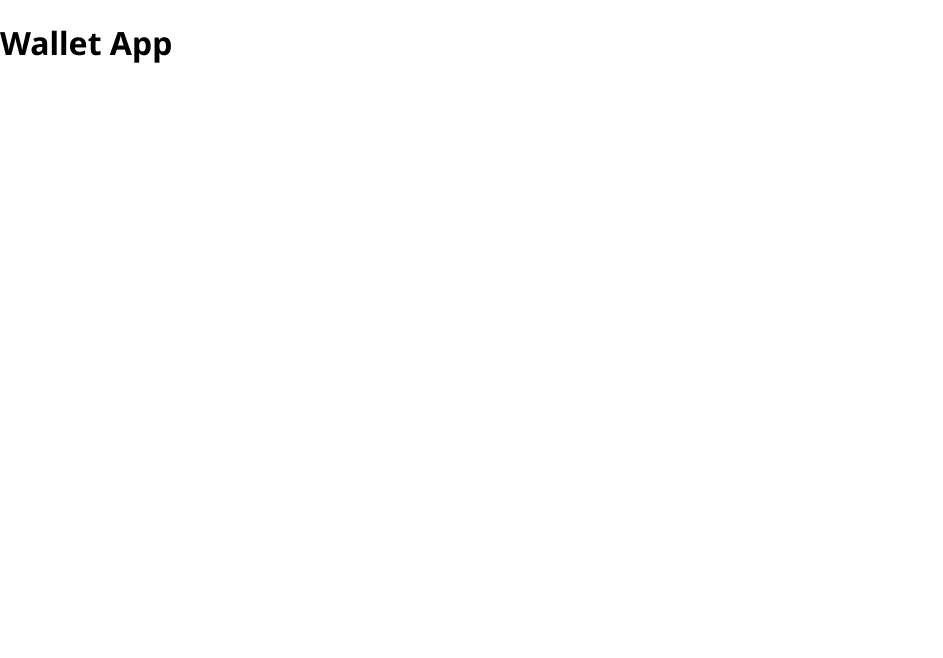
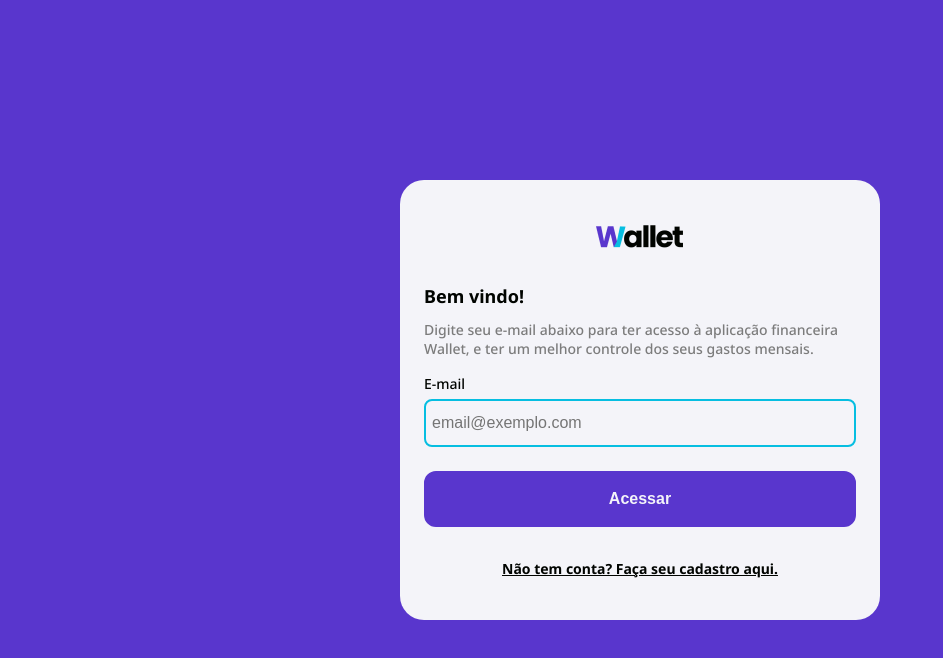
Before and after one commit to CarlosBerken/wallet-app-frontend, a plain HTML site: page index.html in a window 1280 px wide. Shown: the whole page, without its empty margins (0-943 px from the left). Drawn offline with Linux system fonts and the light colour scheme.

Commit message:
feat: implement UI for auth screen

```diff
--- a/index.html
+++ b/index.html
@@ -6,6 +6,27 @@
     <script src="/index.js"></script>
   </head>
   <body>
-    <h1>Wallet App</h1>
+    <div class="auth-container">
+      <div class="auth-content">
+        <div class="auth-content-container">
+          <img class="logo" src="/src/img/logo.png" />
+          <h3 class="full-width text-left mt larger">Bem vindo!</h3>
+          <p class="mt small">
+            Digite seu e-mail abaixo para ter acesso à aplicação financeira
+            Wallet, e ter um melhor controle dos seus gastos mensais.
+          </p>
+          <label class="mt" for="input-email">E-mail</label>
+          <input
+            placeholder="email@exemplo.com"
+            class="mt smaller"
+            id="input-email"
+            name="input-email"
+            type="email"
+          />
+          <button class="full-width mt large">Acessar</button>
+          <a class="mt larger">Não tem conta? Faça seu cadastro aqui.</a>
+        </div>
+      </div>
+    </div>
   </body>
 </html>
--- a/styles.css
+++ b/styles.css
@@ -4,4 +4,158 @@ body {
   padding: 0px;
   margin: 0px;
   font-family: "Noto Sans", sans-serif;
+  color: #010400;
 }
+
+h1 {
+  font-size: 40px;
+  font-weight: bolder;
+  margin: 0px;
+  padding: 0px;
+}
+
+h2 {
+  font-size: 24px;
+  font-weight: bold;
+  margin: 0px;
+  padding: 0px;
+}
+
+h3 {
+  font-size: 18px;
+  font-weight: bold;
+  margin: 0px;
+  padding: 0px;
+}
+
+h4 {
+  font-size: 16px;
+  color: #7c7c7c;
+  font-weight: 700;
+  margin: 0px;
+  padding: 0px;
+}
+
+p {
+  font-size: 14px;
+  font-weight: 500;
+  color: #7c7c7c;
+  margin: 0px;
+  padding: 0px;
+}
+
+label {
+  width: 100%;
+  font-size: 14px;
+  font-weight: 500;
+}
+
+a {
+  font-size: 14px;
+  font-weight: 700;
+  text-decoration: underline;
+}
+
+button {
+  background-color: #5936cd;
+  height: 56px;
+  width: 432px;
+  border-radius: 12px;
+  color: #f4f4f9;
+  font-weight: bold;
+  font-size: 16px;
+  border-color: #5936cd;
+  border-width: 2px;
+  border-style: solid;
+}
+
+button.small {
+  background-color: #f4f4f9;
+  color: #010400;
+  font-size: 14px;
+  width: 90px;
+  height: 36px;
+  border-radius: 8px;
+}
+
+input {
+  background-color: #f4f4f9;
+  width: 100%;
+  height: 48px;
+  border-color: #06bee1;
+  border-width: 2px;
+  border-style: solid;
+  border-radius: 8px;
+  color: #010400;
+  font-size: 16px;
+  padding: 6px;
+  box-sizing: border-box;
+}
+
+.full-width {
+  width: 100%;
+}
+
+.text-center {
+  text-align: center;
+}
+
+.text-left {
+  text-align: left;
+}
+
+.mt {
+  margin-top: 16px;
+}
+
+.mt.larger {
+  margin-top: 32px;
+}
+
+.mt.large {
+  margin-top: 24px;
+}
+
+.mt.small {
+  margin-top: 12px;
+}
+
+.mt.smaller {
+  margin-top: 6px;
+}
+
+.logo {
+  width: 88px;
+  height: auto;
+}
+
+.auth-container {
+  width: 100vw;
+  height: 100vh;
+  display: flex;
+  flex-direction: column;
+  align-items: center;
+  justify-content: center;
+  background-color: #5936cd;
+}
+
+.auth-content {
+  display: flex;
+  align-items: center;
+  justify-content: center;
+  width: 480px;
+  height: auto;
+  min-height: 440px;
+  border-radius: 24px;
+  background-color: #f4f4f9;
+}
+
+.auth-content-container {
+  display: flex;
+  flex-direction: column;
+  align-items: center;
+  justify-content: center;
+  width: 100%;
+  height: 100%;
+  padding: 24px;
+}
```
